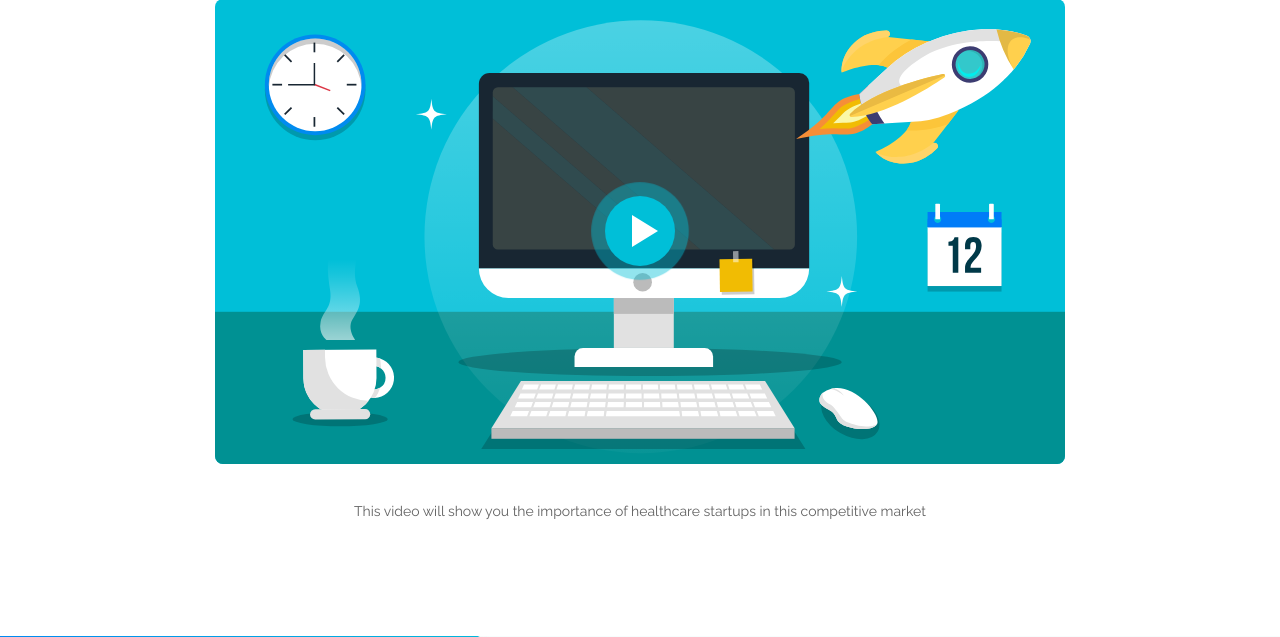
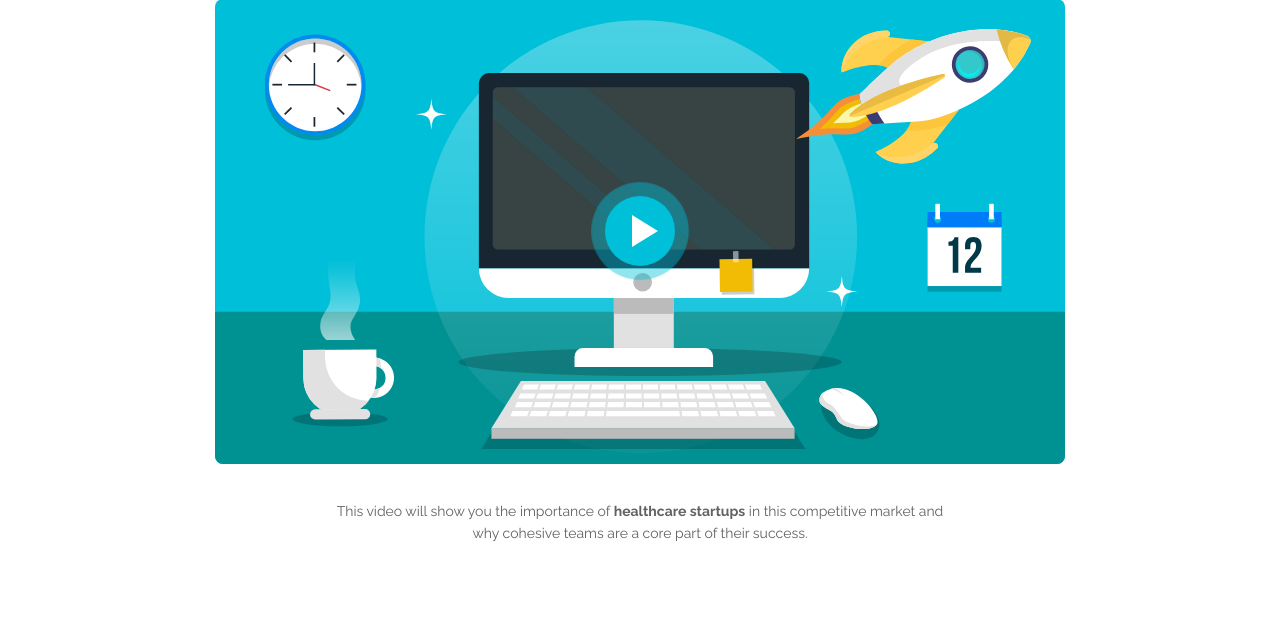
Before and after one commit to Arnold-Caleb/Landing, a Flask app: page / in a window 1280 px wide. Shown: the part 4397-5034 px from the top of the page. Run offline with Flask 2, Linux system fonts and the light colour scheme; some libraries are stand-ins or nearby versions.

Commit message:
Modified

```diff
--- a/templates/index.html
+++ b/templates/index.html
@@ -578,7 +578,7 @@
                     </div> <!-- end of image-container -->
                     <!-- end of video preview -->
 
-                    <p>This video will show you the importance of healthcare startups in this competitive market</p>
+                    <p>This video will show you the importance of <strong>healthcare startups</strong> in this competitive market and why cohesive teams are a core part of their success.</p>
                 </div> <!-- end of col -->
             </div> <!-- end of row -->
         </div> <!-- end of container -->
```
